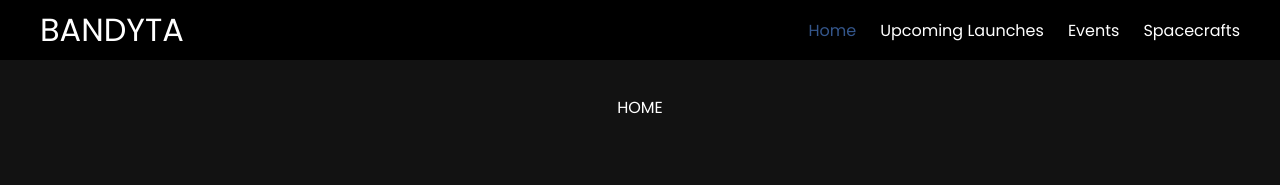
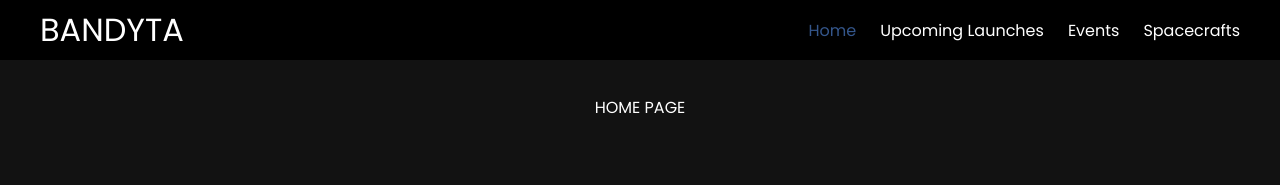
Before and after one commit to Dawidson2000/Rockets-Site, a React (Create React App) app: page /home in a window 1280 px wide. Shown: the top 185 px of the page. Built offline with nearby package versions, Linux system fonts and the light colour scheme.

Commit message:
Modify navbar style

```diff
--- a/src/pages/Home.tsx
+++ b/src/pages/Home.tsx
@@ -10,7 +10,7 @@ const Home: FC = () => {
 
 	return (
     <HomeW>
-      HOME
+      HOME PAGE
     </HomeW>
   );
 };
```
